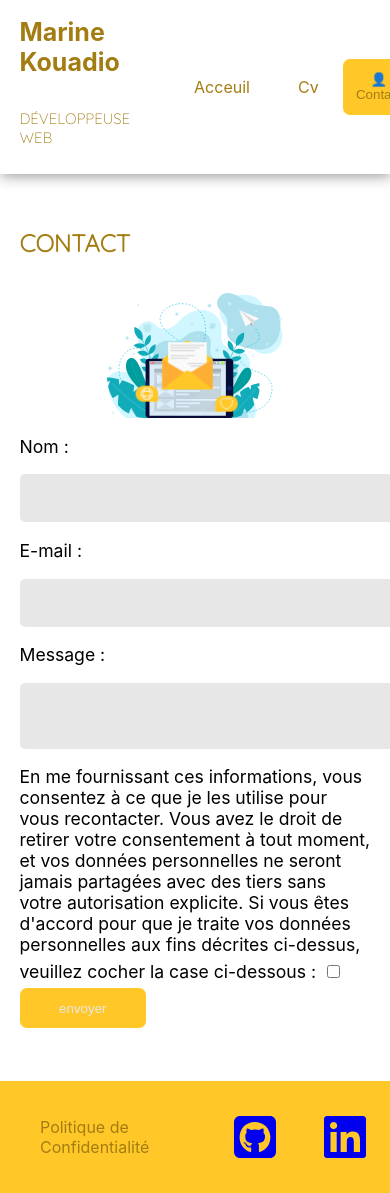
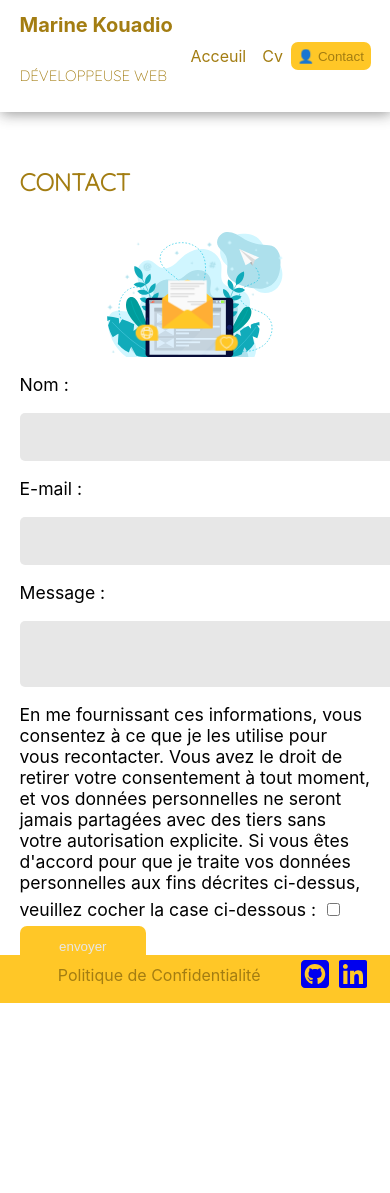
Before and after one commit to lorlixe/Portfolio, a React (Create React App) app: page /contact in a window 390 px wide. Shown: the top 1193 px of the page. After the commit the page ends 1003 px from the top, so only its background shows below. Built offline with nearby package versions, Linux system fonts and the light colour scheme.

Commit message:
loader + responsive

```diff
--- a/src/App.js
+++ b/src/App.js
@@ -1,22 +1,53 @@
-import "./Style/App.css";
+import React, { useEffect } from "react";
 import { BrowserRouter as Router, Routes, Route } from "react-router-dom";
 import Profil from "./page/Profil";
 import Error from "./page/Error";
 import Project from "./page/Project";
 import Contact from "./page/Contact";
 import Privacy from "./page/Privacy";
+import "./Style/App.css";
 
 function App() {
+  useEffect(() => {
+    const myVar = setTimeout(() => {
+      showPage();
+    }, 3000);
+
+    return () => clearTimeout(myVar);
+  }, []);
+
+  function showPage() {
+    const loader = document.getElementById("loader");
+    const content = document.getElementById("content");
+
+    if (content && loader) {
+      loader.style.display = "none";
+      content.style.display = "block";
+    }
+  }
+
   return (
+    <div>
+      <div className="loader" id="loader">
+        <h1>Bonjour et bienvenue sur mon portfolio </h1>
+        <img
+          className="lds-circle"
+          src="../loader.png"
+          alt="Developpeuse web"
+        />
+      </div>
+      <div className="content" id="content" style={{ display: "none" }}>
         <Router>
           <Routes>
             <Route path="/" element={<Profil />} />
             <Route path="*" element={<Error />} />
-        <Route path="contact" element={<Contact />} />
+            <Route path="/contact" element={<Contact />} />
             <Route path="/projet/:id" element={<Project />} />
             <Route path="/confidentialite" element={<Privacy />} />
           </Routes>
         </Router>
+      </div>
+    </div>
   );
 }
 
--- a/src/Style/App.css
+++ b/src/Style/App.css
@@ -0,0 +1,31 @@
+.lds-circle {
+  width: 20em;
+  background-color: rgb(246, 236, 149);
+  border-radius: 170px;
+  animation: lds-circle 2.4s cubic-bezier(0, 0.2, 0.8, 1) infinite;
+}
+
+.loader {
+  text-align: center;
+  font-family: "Quicksand";
+  text-transform: uppercase;
+  color: #a37d12;
+  margin-top: 5%;
+  display: flex;
+  flex-direction: column;
+  align-items: center;
+}
+
+@keyframes lds-circle {
+  0%,
+  100% {
+    animation-timing-function: cubic-bezier(0.5, 0, 1, 0.5);
+  }
+  50% {
+    transform: rotateY(1800deg);
+    animation-timing-function: cubic-bezier(0, 0.5, 0.5, 1);
+  }
+  100% {
+    transform: rotateY(3600deg);
+  }
+}
--- /dev/null
+++ b/src/Style/Erreur.css
@@ -0,0 +1,6 @@
+.erreur {
+  height: 100vh;
+  display: flex;
+  flex-direction: column;
+  align-items: center;
+}
--- a/src/Style/Footer.css
+++ b/src/Style/Footer.css
@@ -1,24 +1,25 @@
 .footer {
   width: 100%;
-  height: 7em;
+  height: 3em;
   background-color: #ffc727;
-  /* position: absolute; */
-  /* bottom: 0; */
+  position: absolute;
+  bottom: 0;
 }
 .footer ul {
   display: flex;
   justify-content: space-around;
-  height: 100%;
   align-items: center;
   text-decoration: none;
+  margin: 0;
 }
 
 .footer li {
   display: flex;
   align-items: center;
   justify-content: space-around;
+  font-size: 1em;
 }
 .footer li p {
-  margin: 0 0.5em;
-  font-size: 3em;
+  margin: 0 5px;
+  font-size: 2em;
 }
--- a/src/Style/Navigation.css
+++ b/src/Style/Navigation.css
@@ -1,12 +1,15 @@
 .nav-bar {
   box-shadow: 1px 2px 13px hsl(0deg 0% 13% / 47%);
+  width: 100%;
 }
 
 .navigation {
   display: flex;
   align-items: center;
   justify-content: space-between;
-  margin: 0 5%;
+  margin: 0;
+  padding: 0 5%;
+  width: 90%;
 }
 .navigation-option {
   display: flex;
@@ -17,6 +20,11 @@
 
 .navigation li {
   margin: 1.5em;
+  cursor: pointer;
+}
+
+.navigation li:hover {
+  color: #ffc727;
 }
 
 .presentation h1 {
@@ -39,3 +47,22 @@
   text-decoration: none;
   color: #a37d12;
 }
+
+@media (max-width: 767px) {
+  .navigation li {
+    margin: 0 0.5em;
+  }
+  .navigation-option {
+    padding: 0;
+  }
+  .btn-contact {
+    padding: 0.5em;
+  }
+  .presentation h1 {
+    font-size: 20px;
+  }
+  .presentation h2 {
+    font-size: 15px;
+    font-weight: 100;
+  }
+}
--- a/src/Style/Profil.css
+++ b/src/Style/Profil.css
@@ -109,6 +109,7 @@ h2 {
 
 .grille {
   width: 100%;
+  height: 110vh;
 }
 .Card:hover {
   cursor: pointer;
@@ -116,21 +117,30 @@ h2 {
 
 @media (max-width: 767px) {
   .profil {
-    align-items: flex-start;
+    /* align-items: flex-start; */
+    flex-direction: column-reverse;
+    align-items: center;
   }
-  .profil-text p {
-    width: 95%;
+
+  .profil-text p,
+  .profil-text h1 {
+    width: 100%;
+    text-align: center;
   }
+
   .profil img {
     width: 43%;
+  }
+  .grille {
+    height: 270vh;
   }
   .allCard {
     grid-template-columns: repeat(1, 1fr);
     grid-template-rows: repeat(1, 1fr);
   }
   .Card {
-    width: 90%;
-    height: 79px;
+    width: 100%;
+    padding: 2em 0;
   }
   .Card-info h3,
   .Card-info h2 {
--- a/src/Style/Project.css
+++ b/src/Style/Project.css
@@ -1,6 +1,7 @@
 .description {
   display: flex;
   padding: 5%;
+  height: 60vh;
 }
 
 .description img {
@@ -29,5 +30,11 @@
 @media (max-width: 767px) {
   .description {
     flex-direction: column-reverse;
+    height: 120vh;
+    justify-content: flex-end;
+    align-items: center;
+  }
+  .description img {
+    width: 50%;
   }
 }
--- a/src/Style/index.css
+++ b/src/Style/index.css
@@ -5,6 +5,7 @@ body {
     sans-serif;
   -webkit-font-smoothing: antialiased;
   -moz-osx-font-smoothing: grayscale;
+  position: relative;
 }
 
 code {
--- a/src/page/Error.js
+++ b/src/page/Error.js
@@ -1,13 +1,30 @@
-import React from "react";
+import React, { useEffect, useState } from "react";
 import Navigation from "../components/Navigation";
 import Footer from "../components/Footer";
+import "../Style/Erreur.css";
+import { useNavigate } from "react-router-dom";
 
 const Error = () => {
+  const [isOpen, setIsOpen] = useState(false);
+  const navigate = useNavigate();
+
+  useEffect(() => {
+    if (isOpen) {
+      navigate("/");
+    }
+  }, [isOpen, navigate]);
+
+  function click() {
+    setIsOpen(isOpen ? false : true);
+  }
   return (
     <div>
       <Navigation />
-      <div className="Page">
-        <h1>Error 404 </h1>
+      <div className="erreur">
+        <h1> Cette page n'existe pas</h1>
+        <button className="btn-contact" onClick={click}>
+          Acceuil
+        </button>{" "}
       </div>
       <Footer />
     </div>
--- a/src/page/Profil.js
+++ b/src/page/Profil.js
@@ -51,7 +51,7 @@ const Profil = () => {
             </p>
             <ContactBtn />
           </div>
-          <img className="image-dev" src="../Dev.svg" alt="Developpeuse web" />
+          <img className="image-dev" src="./Dev.svg" alt="Developpeuse web" />
         </div>
         <div className="section-logo-titre">
           {/* <div className="about">
```
Also changed, not shown: public/loader.png (added), public/logo192.png (deleted). Lines whose indentation alone changed are shown as unchanged.
